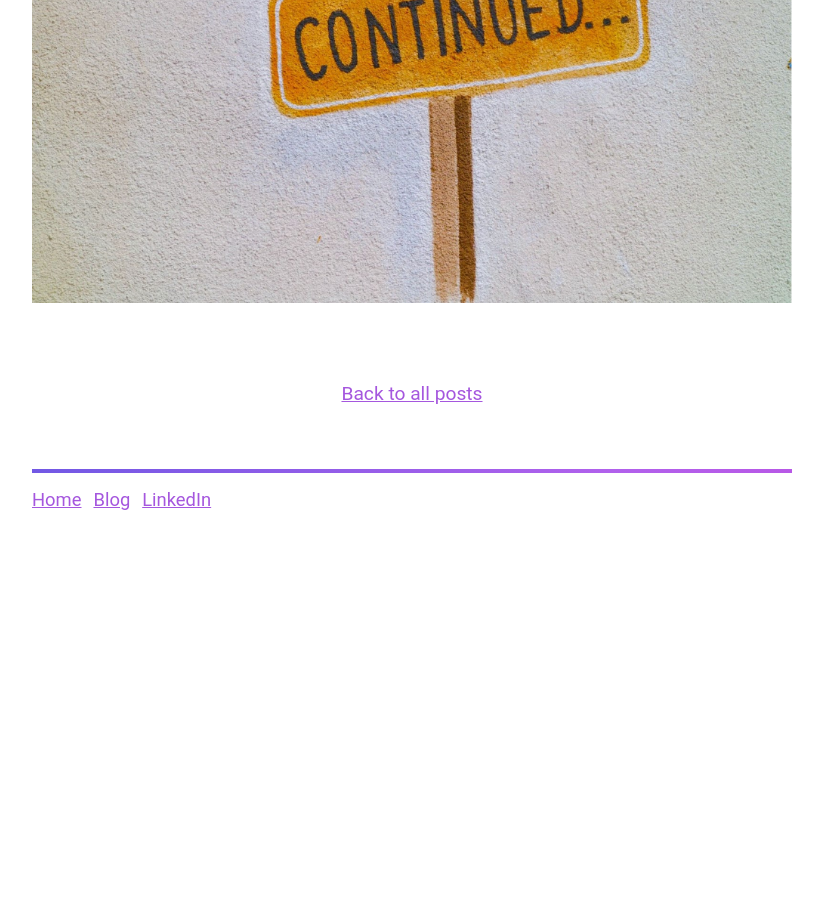
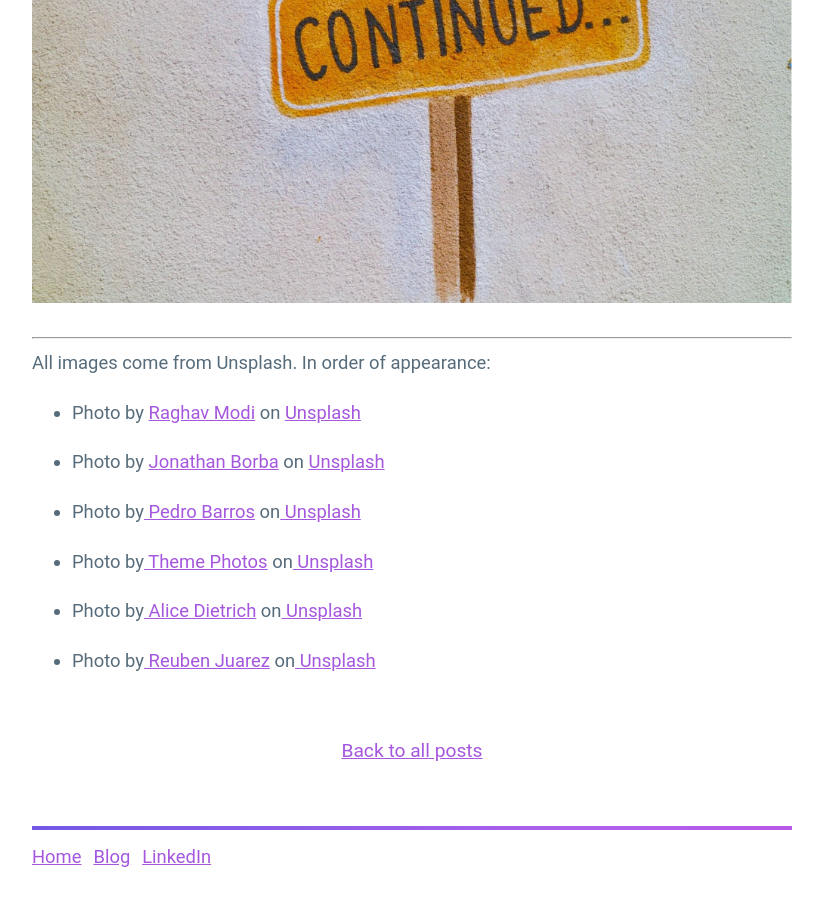
Before and after one commit to guillermodlpa/site, a Jekyll site: the page built from _posts/2021-12-08-growth-of-direct-reports.markdown, in a window 1280 px wide and 900 px high, scrolled down 7916 px. Shown: the whole window, without its empty margins (228-1051 px from the left). Built offline with Jekyll 4.4.1, drawn with Linux system fonts in a browser that asks for light colours; before the commit the page ends 8458 px from its top, so only the background shows below that.

Commit message:
Updated Growth Of Direct Reports

```diff
--- a/_posts/2021-12-08-growth-of-direct-reports.markdown
+++ b/_posts/2021-12-08-growth-of-direct-reports.markdown
@@ -114,3 +114,19 @@ What I've seen so far is:
 So I'm quite happy with the results of my growth area! But it's a work in progress, so this story will continue...
 
 ![to-be-continued.png](/uploads/to-be-continued.png)
+
+----
+
+All images come from Unsplash. In order of appearance:
+
+* Photo by [Raghav Modi](https://unsplash.com/@raghavmodi?utm_source=unsplash&utm_medium=referral&utm_content=creditCopyText) on [Unsplash](https://unsplash.com/s/photos/painting?utm_source=unsplash&utm_medium=referral&utm_content=creditCopyText)
+
+* Photo by [Jonathan Borba](https://unsplash.com/@jonathanborba?utm_source=unsplash&utm_medium=referral&utm_content=creditCopyText) on [Unsplash](https://unsplash.com/?utm_source=unsplash&utm_medium=referral&utm_content=creditCopyText)
+
+* Photo by[ Pedro Barros](https://unsplash.com/@pedrobarros?utm_source=unsplash&utm_medium=referral&utm_content=creditCopyText) on[ Unsplash](https://unsplash.com/s/photos/brush?utm_source=unsplash&utm_medium=referral&utm_content=creditCopyText)
+
+* Photo by[ Theme Photos](https://unsplash.com/@themephotos?utm_source=unsplash&utm_medium=referral&utm_content=creditCopyText) on[ Unsplash](https://unsplash.com/s/photos/wall-paint?utm_source=unsplash&utm_medium=referral&utm_content=creditCopyText)
+
+* Photo by[ Alice Dietrich](https://unsplash.com/@alicegrace?utm_source=unsplash&utm_medium=referral&utm_content=creditCopyText) on[ Unsplash](https://unsplash.com/s/photos/painting-in-progress?utm_source=unsplash&utm_medium=referral&utm_content=creditCopyText)
+
+* Photo by[ Reuben Juarez](https://unsplash.com/@sunnystate?utm_source=unsplash&utm_medium=referral&utm_content=creditCopyText) on[ Unsplash](https://unsplash.com/s/photos/my-story?utm_source=unsplash&utm_medium=referral&utm_content=creditCopyText)
```
